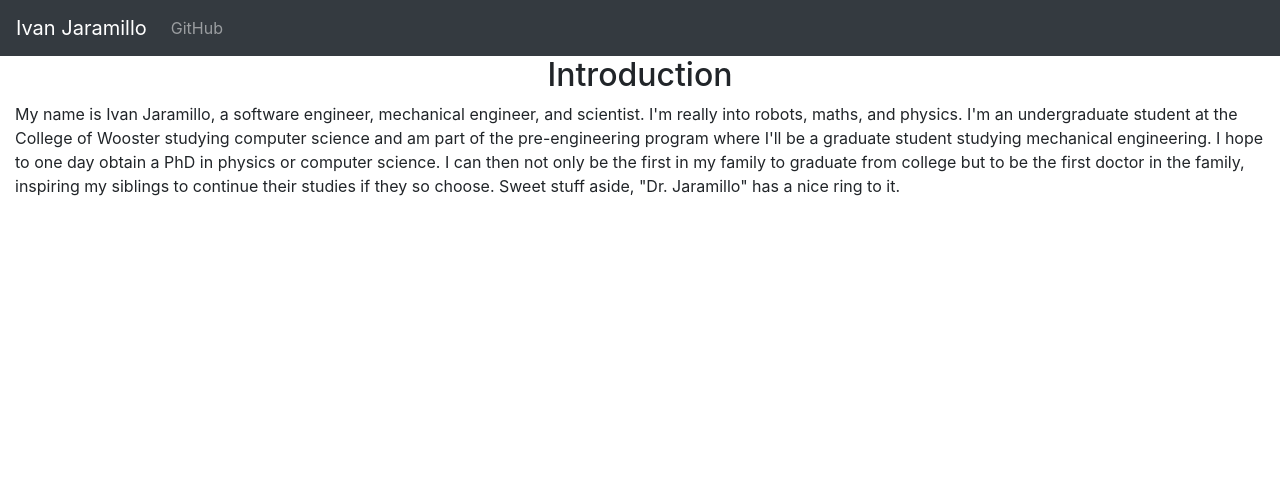
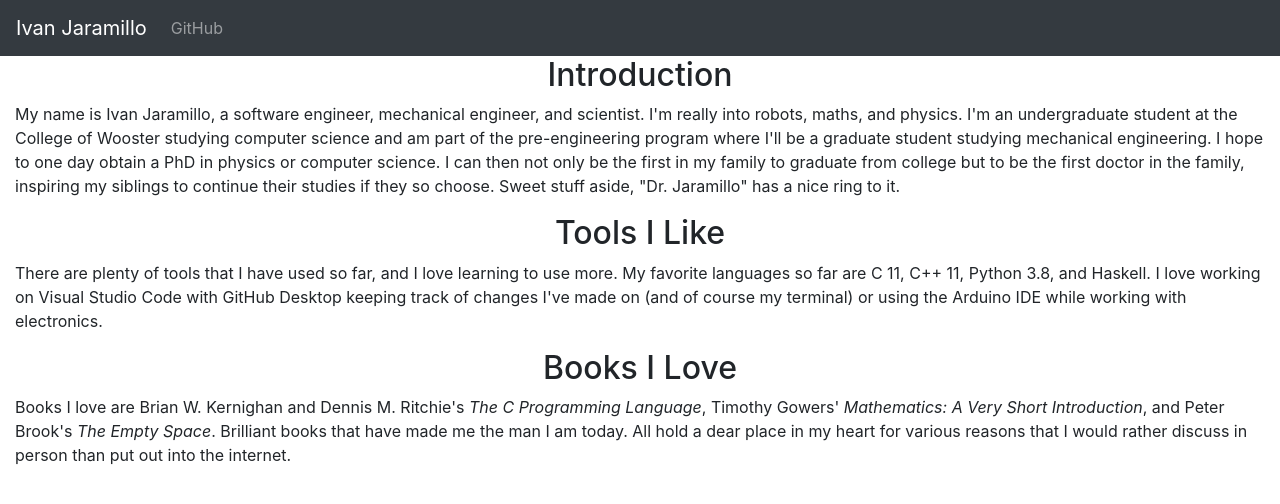
Before and after one commit to ivan-jaramillo/ivan-jaramillo, a plain HTML site: page index.html in a window 1280 px wide. Drawn offline with nearby package versions, Linux system fonts and the light colour scheme; a small style sheet from the web is missing.

Commit message:
Aligned paragraph text, added content
I added content to the main page and aligned paragraph text to the left.

```diff
--- a/index.html
+++ b/index.html
@@ -34,7 +34,7 @@
     <!-- Content of main page -->
     <div class="container-fluid">
         <h2 class="text-center">Introduction</h2>
-        <p>
+        <p class="text-left">
             My name is Ivan Jaramillo, a software engineer, mechanical engineer,
             and scientist. I'm really into robots, maths, and physics. I'm
             an undergraduate student at the College of Wooster studying
@@ -46,6 +46,24 @@
             siblings to continue their studies if they so choose. Sweet stuff
             aside, "Dr. Jaramillo" has a nice ring to it.
         </p>
+        <h2 class="text-center">Tools I Like</h2>
+        <p class="text-left">
+            There are plenty of tools that I have used so far, and I love
+            learning to use more. My favorite languages so far are C 11, C++ 11,
+            Python 3.8, and Haskell. I love working on Visual Studio Code with
+            GitHub Desktop keeping track of changes I've made on (and of course
+            my terminal) or using the Arduino IDE while working with electronics.
+        </p>
+        <h2 class="text-center">Books I Love</h2>
+        <p class="text-left">
+            Books I love are Brian W. Kernighan and Dennis M. Ritchie's
+            <i>The C Programming Language</i>, Timothy Gowers'
+            <i>Mathematics: A Very Short Introduction</i>, and Peter Brook's
+            <i>The Empty Space</i>. Brilliant books that have made me the
+            man I am today. All hold a dear place in my heart for
+            various reasons that I would rather discuss in person than put
+            out into the internet.
+        </p>
     </div>
 
     <!-- Required Javascript -->
```
